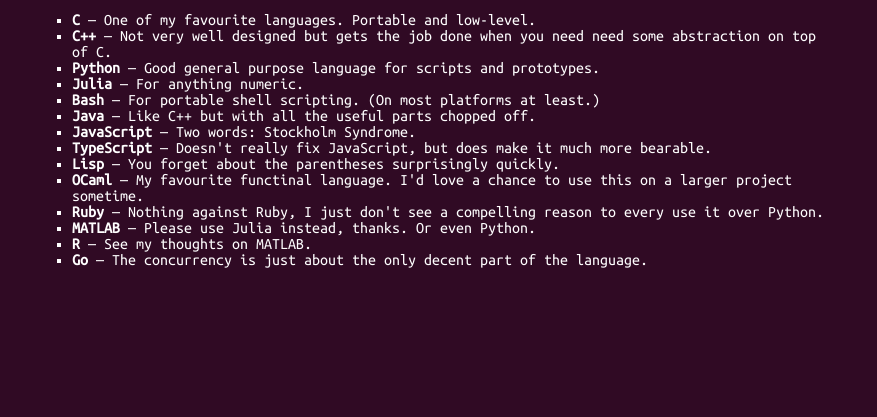
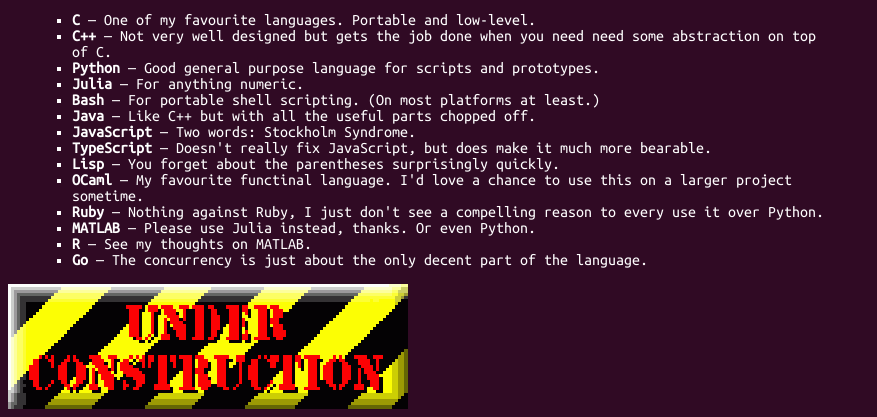
Before and after one commit to CoffeeTableEspresso/CoffeeTableEspresso.github.io, a PHP site: page / in a window 1280 px wide. Shown: the part 680-1097 px from the top of the page, without its empty margins (0-877 px from the left). Before the commit the page ends 948 px from the top, so only its background shows below. Run offline with PHP 8.4, Linux system fonts and the light colour scheme.

Commit message:
update stuff

```diff
--- a/assets/css/style.css
+++ b/assets/css/style.css
@@ -46,3 +46,7 @@ th, td {
 table, th, td {
     border: 0.1em solid white;
 }
+
+footer {
+    align-content: center;
+}
--- a/index.html
+++ b/index.html
@@ -71,5 +71,8 @@
     </ul>
   </div>
 
+  <footer>
+    <img src="assets/images/under-construction.gif">
+  </footer>
 </body>
 </html>
```
